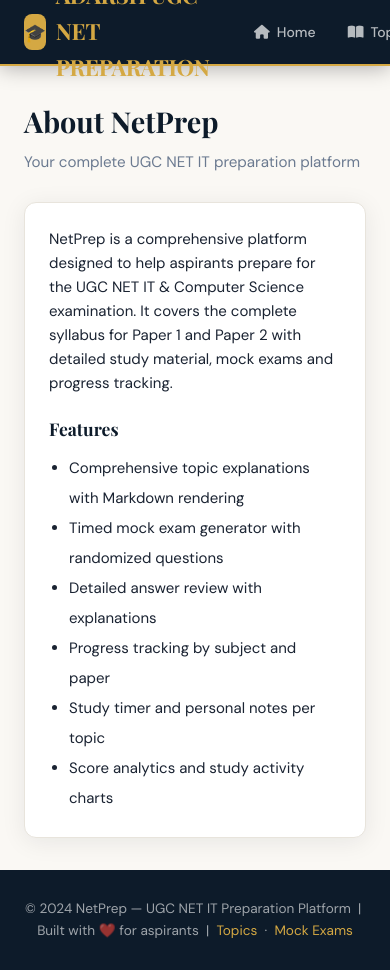
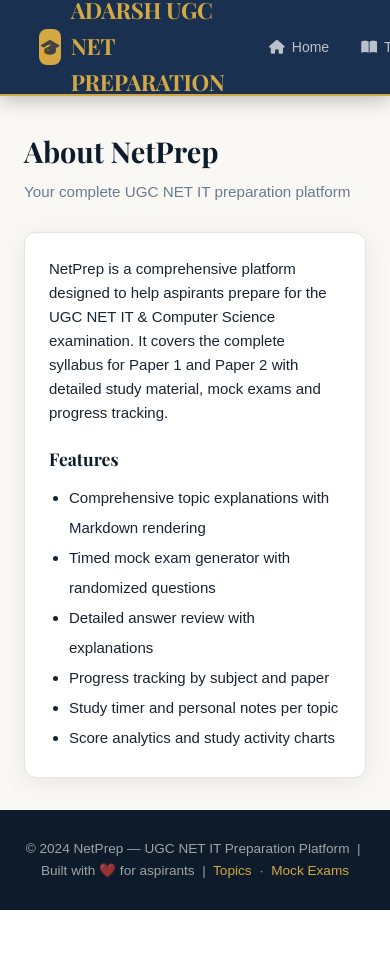
Before and after one commit to Adarshvedhati/djnagoucgnet, a Django app: page /about/ in a window 390 px wide; the page is wider, and only the part inside the window is pictured. After the commit the page ends 910 px from the top of that part, so only its background shows below. Run offline with Django 4.2, Linux system fonts and the light colour scheme.

Commit message:
first commit

```diff
--- a/core/templates/core/base.html
+++ b/core/templates/core/base.html
@@ -112,6 +112,64 @@
     ::-webkit-scrollbar { width: 6px; }
     ::-webkit-scrollbar-track { background: var(--cream); }
     ::-webkit-scrollbar-thumb { background: var(--border); border-radius: 3px; }
+     * {
+    box-sizing: border-box;
+    margin: 0;
+    padding: 0;
+  }
+
+  body {
+    font-family: Arial, sans-serif;
+  }
+
+  .container {
+    width: 90%;
+    max-width: 1200px;
+    margin: auto;
+  }
+
+  /* FLEX GRID SYSTEM */
+  .row {
+    display: flex;
+    flex-wrap: wrap;
+    gap: 20px;
+  }
+
+  .col {
+    flex: 1 1 300px;
+  }
+
+  /* NAVBAR */
+  .navbar {
+    display: flex;
+    justify-content: space-between;
+    align-items: center;
+    padding: 15px;
+    background: #1a3050;
+    color: white;
+  }
+
+  /* RESPONSIVE */
+  @media (max-width: 768px) {
+    .row {
+      flex-direction: column;
+    }
+
+    .navbar {
+      flex-direction: column;
+      align-items: flex-start;
+    }
+  }
+
+  @media (max-width: 480px) {
+    h1 {
+      font-size: 20px;
+    }
+
+    button {
+      width: 100%;
+    }
+  }
   </style>
   {% block extra_css %}{% endblock %}
 </head>
```
